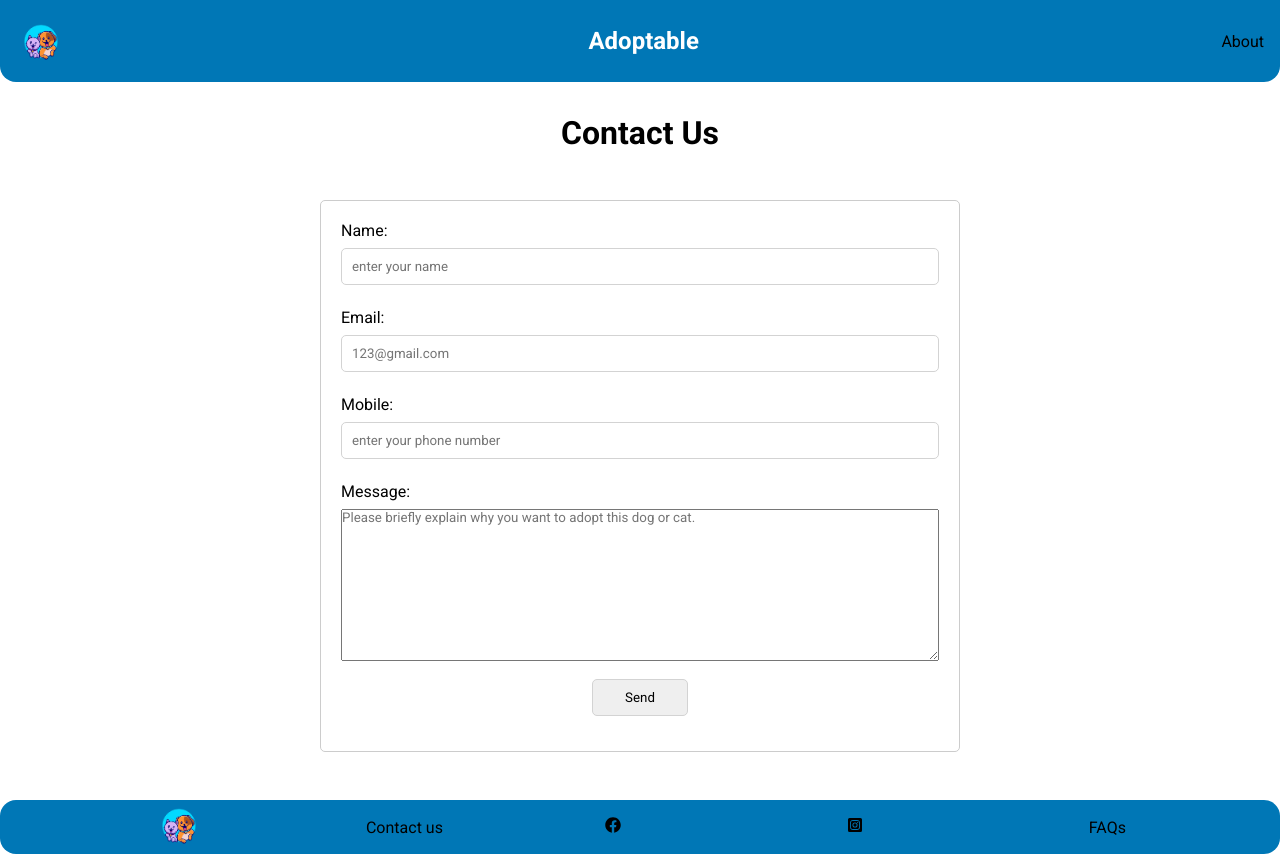
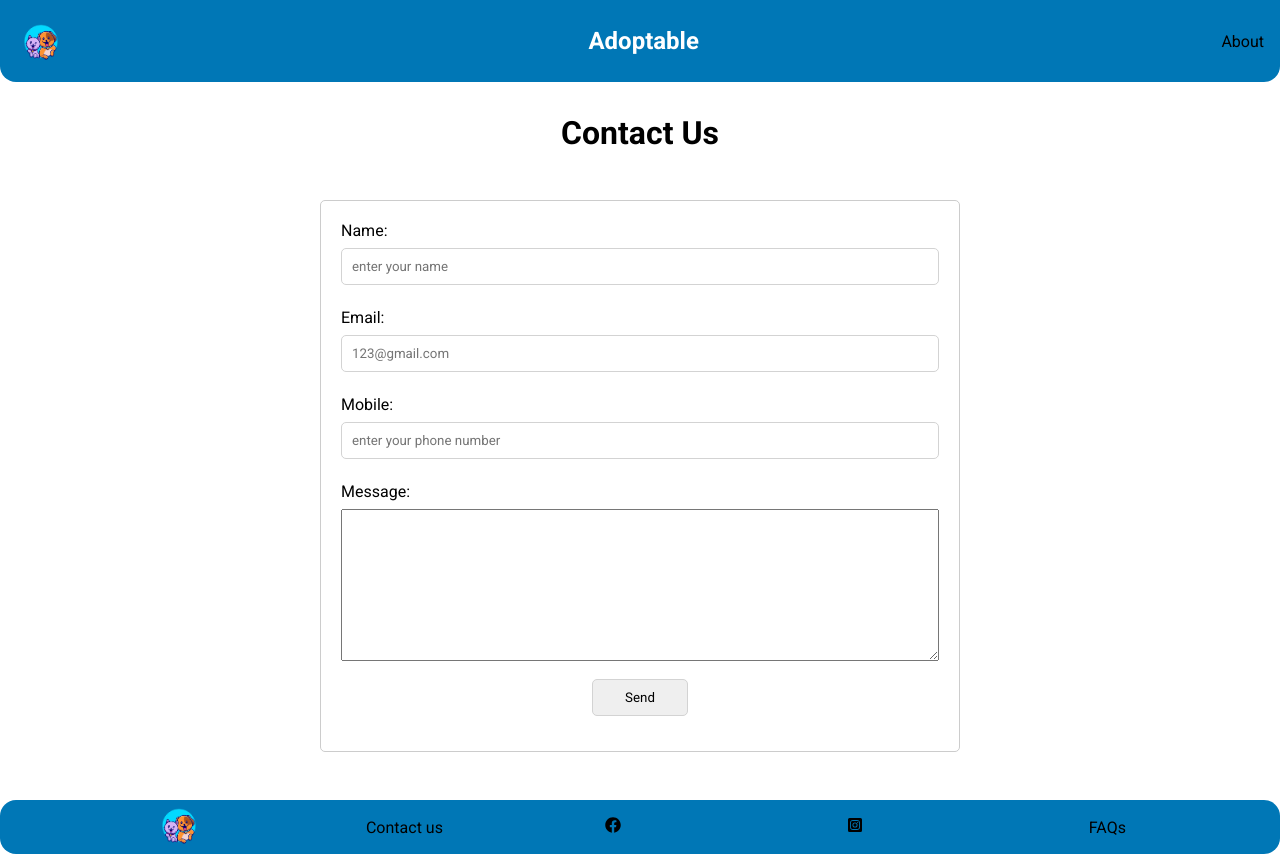
Before and after one commit to samanta-scavassa/adoptable, a React (Vite) app: page /contact in a window 1280 px wide. Built offline with nearby package versions, Linux system fonts and the light colour scheme; no server answers.

Commit message:
finish contact form

```diff
--- a/src/pages/ContactPage.jsx
+++ b/src/pages/ContactPage.jsx
@@ -30,7 +30,7 @@ export default function ContactPage() {
     e.target.reset(); // Clears the form after sending the email
   };
 
-  if (isSubmitting) return <div> loading...</div>; // Show the message "loading" when the email is being sent
+  if (isSubmitting) return <div> Loading...</div>; // Show the message "loading" when the email is being sent
   if (error) return (
     <>
     <h1>Woofsy daisy, something went wrong...please try again.</h1>
@@ -74,7 +74,6 @@ export default function ContactPage() {
           className="contact-textarea"
           rows={10}
           name="message"
-          placeholder="Please briefly explain why you want to adopt this dog or cat."
           required
         />
         <input
```
